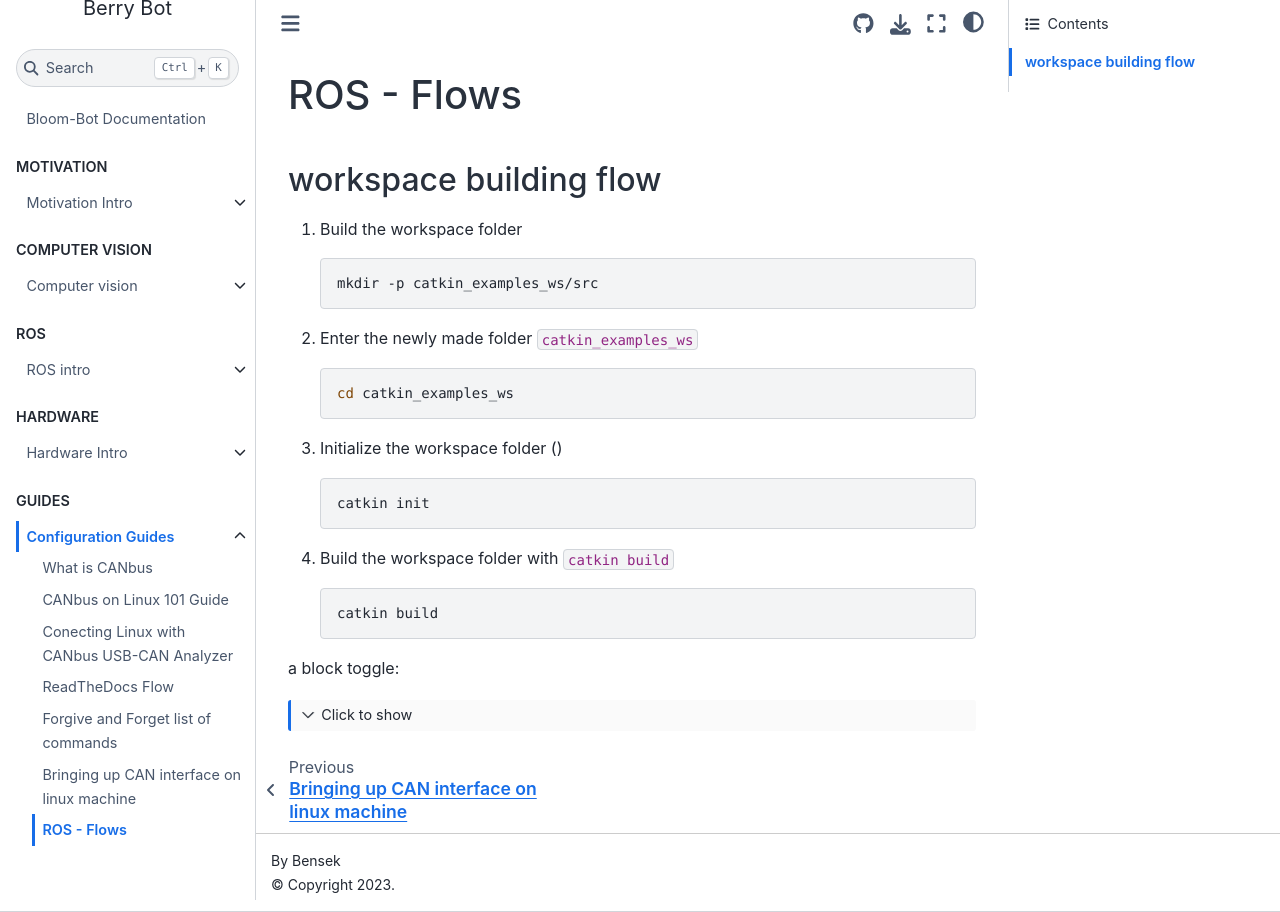
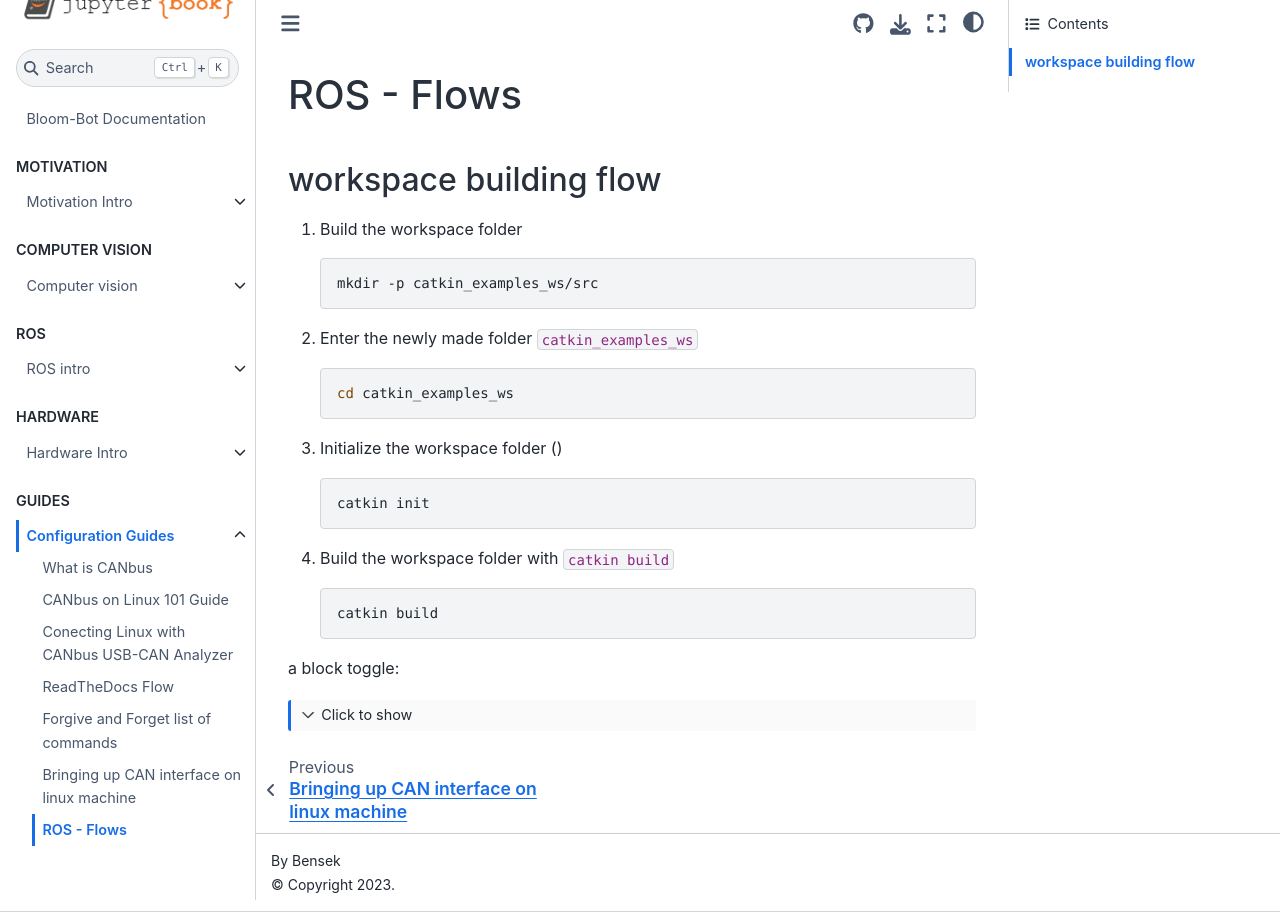
Before and after one commit to flippybit/bery-bot, a Jupyter Book: the page built from docs/guides/ros-flows-workspace.md, in a window 1280 px wide. Built offline with Jupyter Book 1.0.4 settings and Sphinx 7.4.7 and the Sphinx Book theme 1.1.4, drawn with Linux system fonts in a browser that asks for light colours; pages that are not in the unit, such as notebooks, are missing from menus.

Commit message:
fixed logo and trying to make toggle work:

```diff
--- a/docs/_config.yml
+++ b/docs/_config.yml
@@ -7,7 +7,7 @@
 
 title: Berry Bot
 author: Bensek
-logo: logo
+logo: logo.png
 
 # Force re-execution of notebooks on each build.
 # See https://jupyterbook.org/content/execute.html
```
Also changed, not shown: docs/guides/ros-flows-workspace.md (+1 -1 lines).
